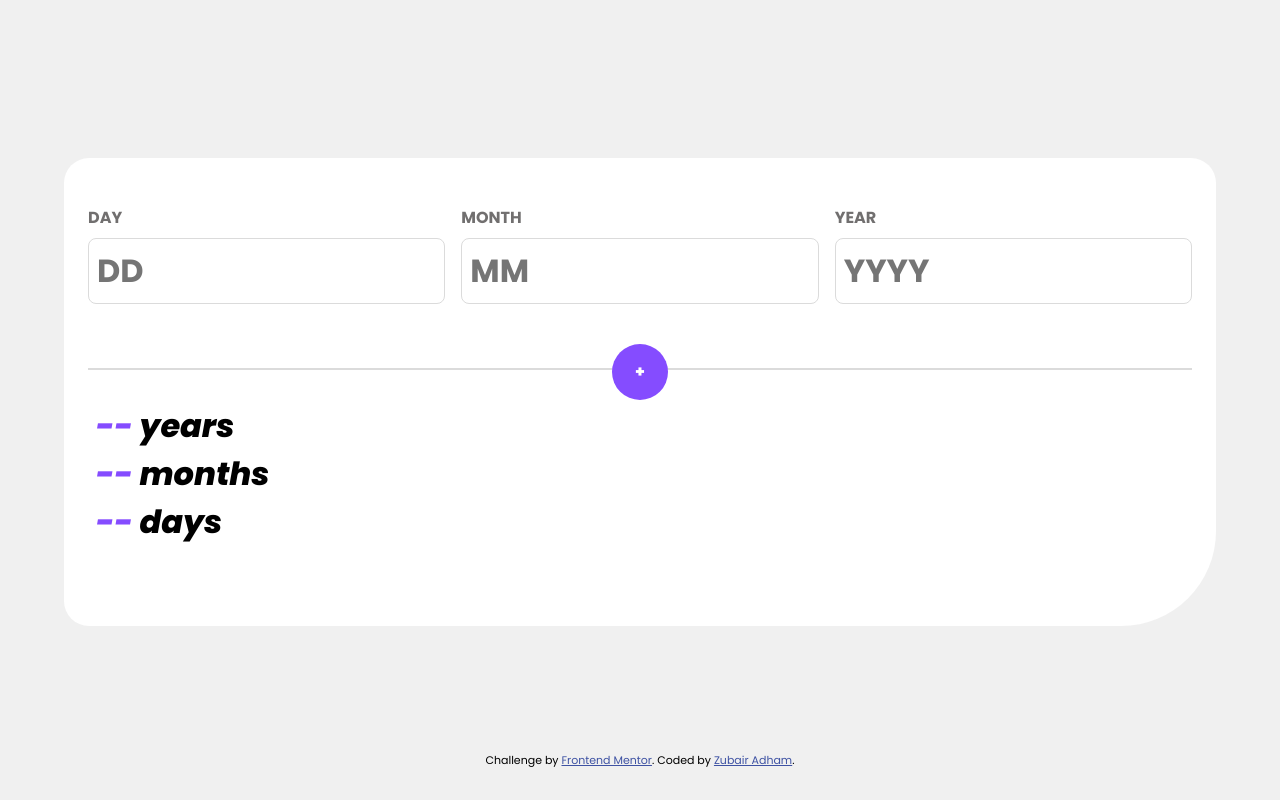
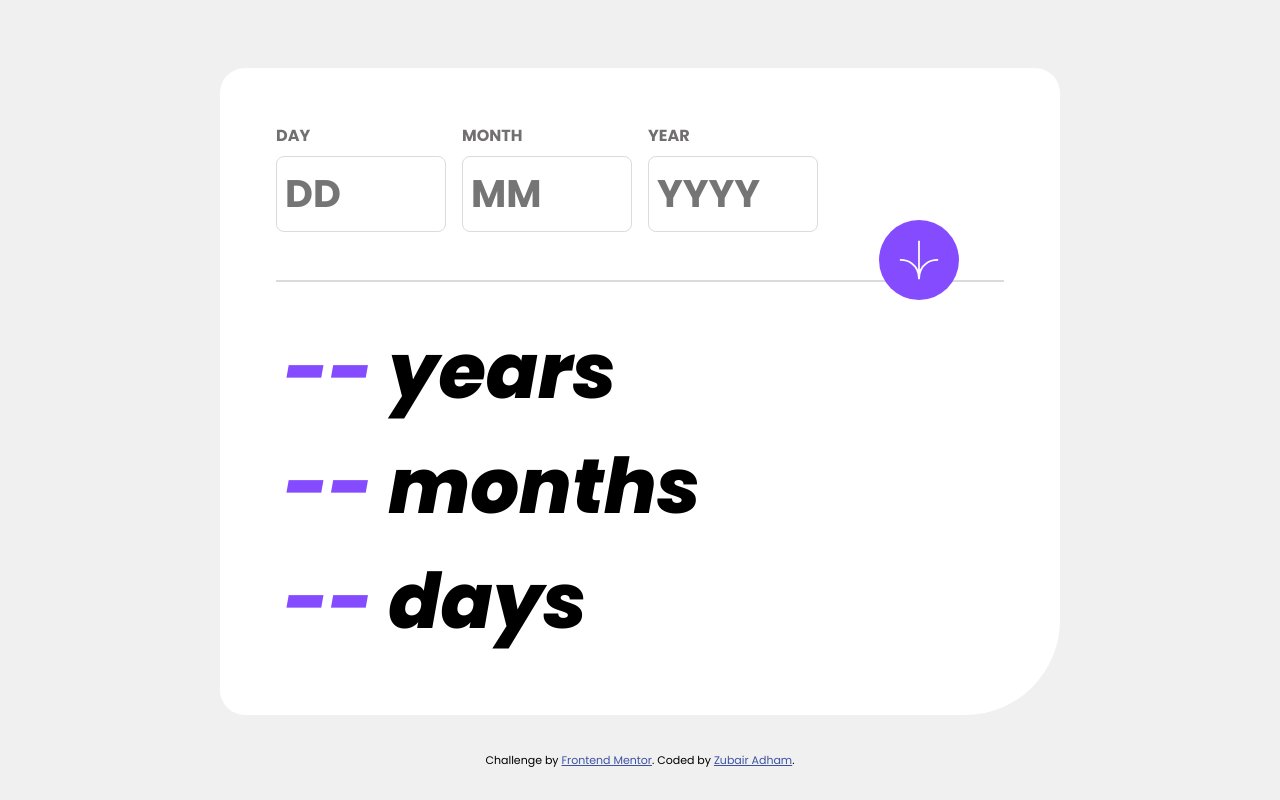
Before and after one commit to atmahana/age-calculator-app, a website built with Vite: page index.html in a window 1280 px wide. Built offline with nearby package versions, Linux system fonts and the light colour scheme.

Commit message:
style: desktop responsive

```diff
--- a/index.html
+++ b/index.html
@@ -41,7 +41,12 @@
           <p class="error-text"></p>
         </div>
         <div class="form-actions">
-          <button type="submit">+</button>
+          <button type="submit"><svg xmlns="http://www.w3.org/2000/svg" width="46" height="44" viewBox="0 0 46 44">
+              <g fill="none" stroke="#FFF" stroke-width="2">
+                <path d="M1 22.019C8.333 21.686 23 25.616 23 44M23 44V0M45 22.019C37.667 21.686 23 25.616 23 44" />
+              </g>
+            </svg>
+          </button>
         </div>
       </form>
       <div class="output">
--- a/src/style.css
+++ b/src/style.css
@@ -10,7 +10,6 @@
     --clr-neutral-950: hsl(0, 0%, 8%);
 
     --ff-base: 'Poppins', sans-serif;
-    --fs-2rem: 2rem;
     --fw-regular: 400;
     --fw-bold: 700;
     --fw-extrabold: 800;
@@ -29,12 +28,13 @@ body {
     display: flex;
     justify-content: center;
     align-items: center;
+    padding: 1rem;
 }
 
 .wrapper {
     background-color: var(--clr-neutral-000);
     padding: 3rem 1.5rem;
-    width: 90%;
+    max-width: 52.5rem;
     border-radius: 25px 25px 95px 25px
 }
 
@@ -59,7 +59,7 @@ body {
 }
 
 .form-control input {
-    font-size: var(--fs-2rem);
+    font-size: 5vw;
     font-weight: var(--fw-bold);
     padding: 0.5rem;
     border-radius: 8px;
@@ -74,7 +74,6 @@ body {
 
 .form-actions {
     position: relative;
-    background-color: red;
     grid-column: span 3;
     text-align: center;
 }
@@ -92,10 +91,17 @@ body {
     top: 1.5rem;
     transform: translateX(-50%);
     cursor: pointer;
+    display: grid;
+    place-content: center;
 }
 
 .form-actions button:hover {
     background: hsl(259, 54%, 43%);
+}
+
+button svg{
+    display: inline-block;
+    width: 2rem;
 }
 
 .invalid input {
@@ -118,7 +124,8 @@ body {
 
 .output {
     padding: 2rem 0.5rem;
-    font-size: var(--fs-2rem);
+    padding-bottom: 0;
+    font-size: 13vw;
     font-weight: var(--fw-extrabold);
     font-style: italic;
 }
@@ -126,3 +133,39 @@ body {
 .output .output__number {
     color: var(--clr-primary);
 }
+
+@media (min-width: 768px) {
+    .wrapper {
+        padding: 3.5rem 3.5rem;
+    }
+
+    .form-group {
+        grid-template-columns: repeat(4, 1fr);
+    }
+
+    .form-control input {
+        font-size: 3vw;
+    }
+
+    .form-actions {
+        position: relative;
+        grid-column: auto;
+    }
+
+    .form-actions button {
+        position: absolute;
+        width: 5rem;
+        left: 50%;
+        top: 6rem;
+        transform: translateX(-50%);
+    }
+
+    button svg{
+        width: 2.5rem;
+    }
+
+    .output {
+        padding-bottom: 0;
+        font-size: 6vw;
+    }
+}
```
